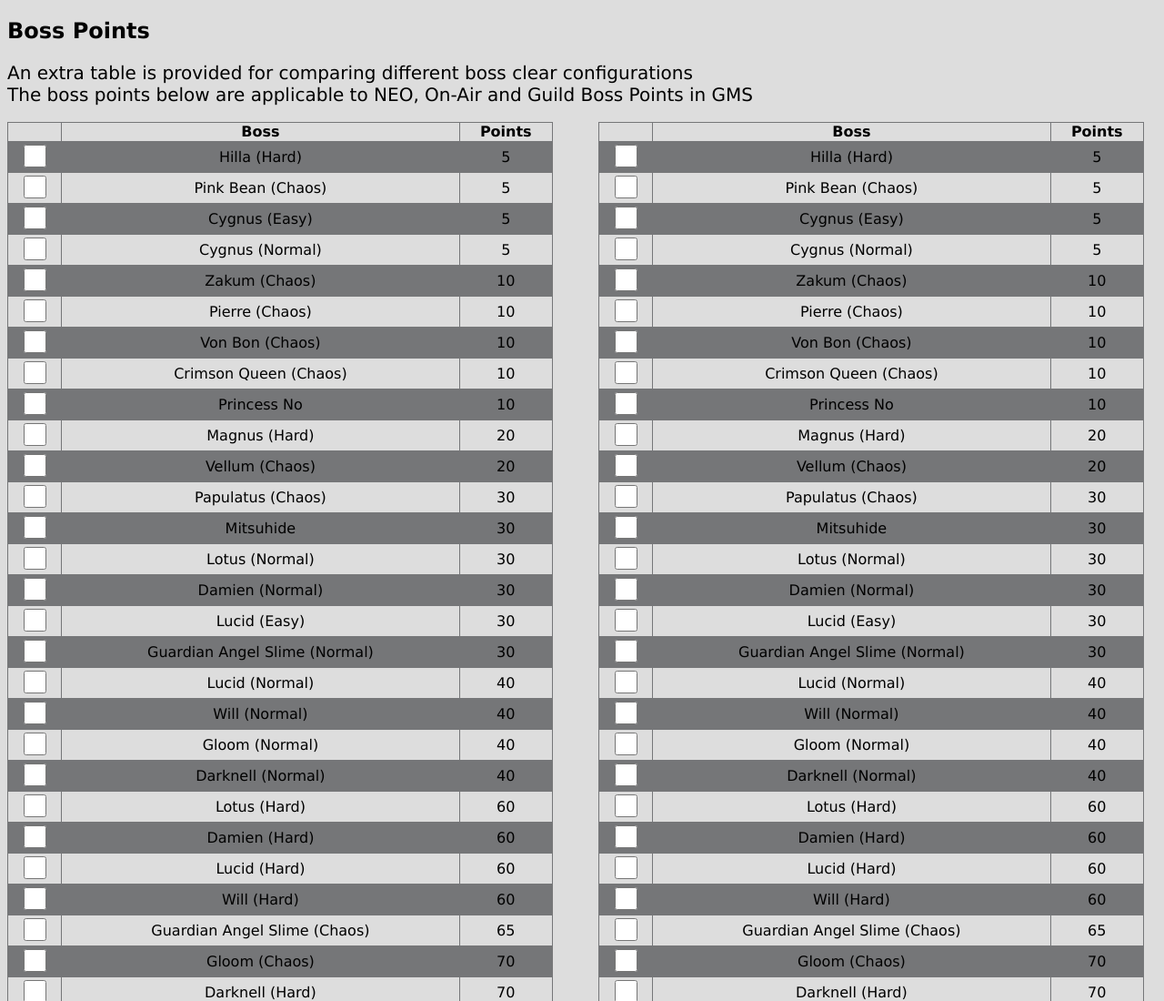
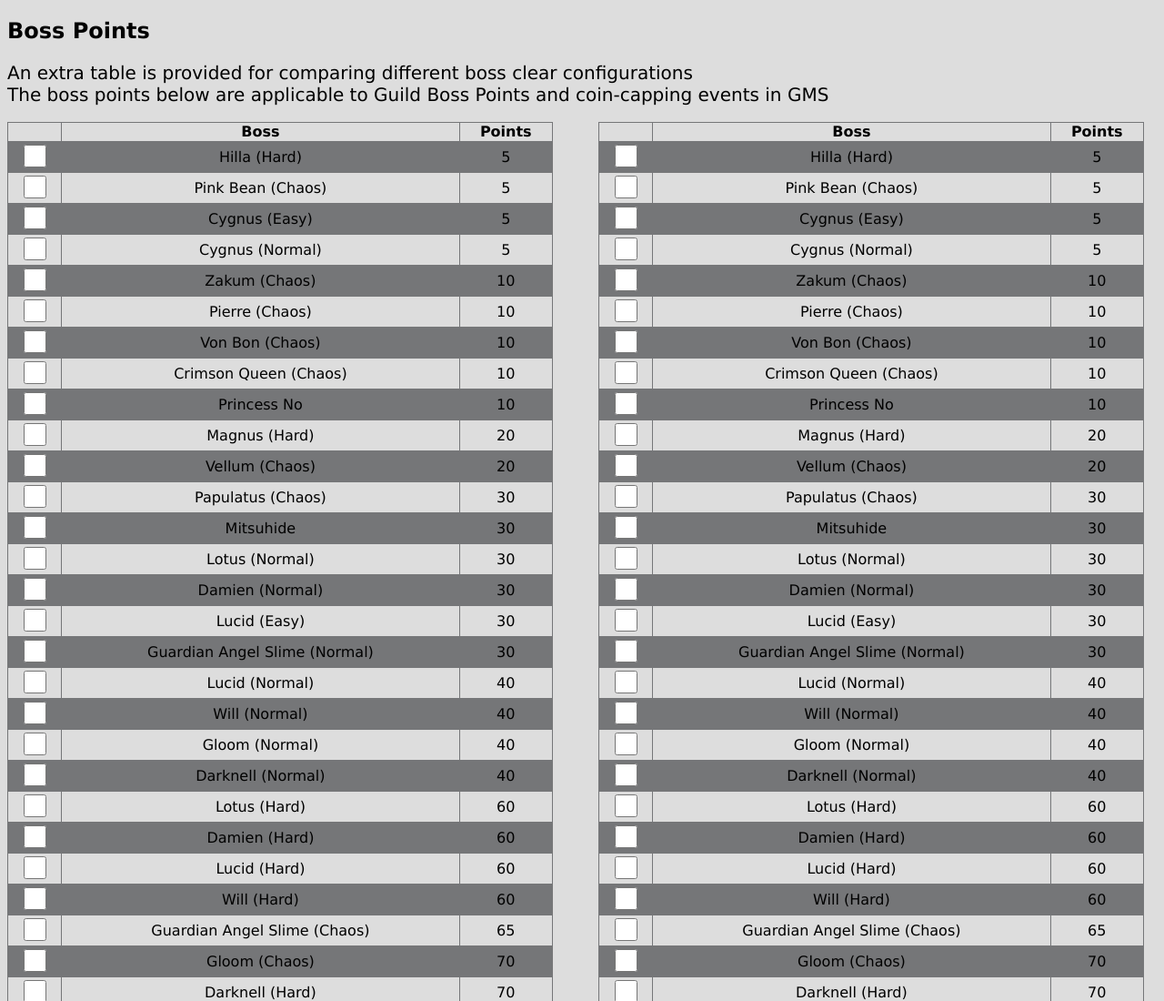
Before and after one commit to borjangly/borjangly.github.io, a plain HTML site: page boss-points.html in a window 1280 px wide. Shown: the top 1100 px of the page at 91% size. Drawn offline with Linux system fonts and the light colour scheme.

Commit message:
Updated description

```diff
--- a/boss-points.html
+++ b/boss-points.html
@@ -52,7 +52,7 @@
       <h2 class="textstyle">Boss Points</h2>
       <span style="font-family:verdana;font-size:20px">An extra table is provided for comparing different boss clear configurations</span>
       <br>
-      <span style="font-family:verdana;font-size:20px">The boss points below are applicable to NEO, On-Air and Guild Boss Points in GMS</span>
+      <span style="font-family:verdana;font-size:20px">The boss points below are applicable to Guild Boss Points and coin-capping events in GMS</span>
       <br>
       <br>
       <div style="width: 100%; overflow: hidden;">
```
